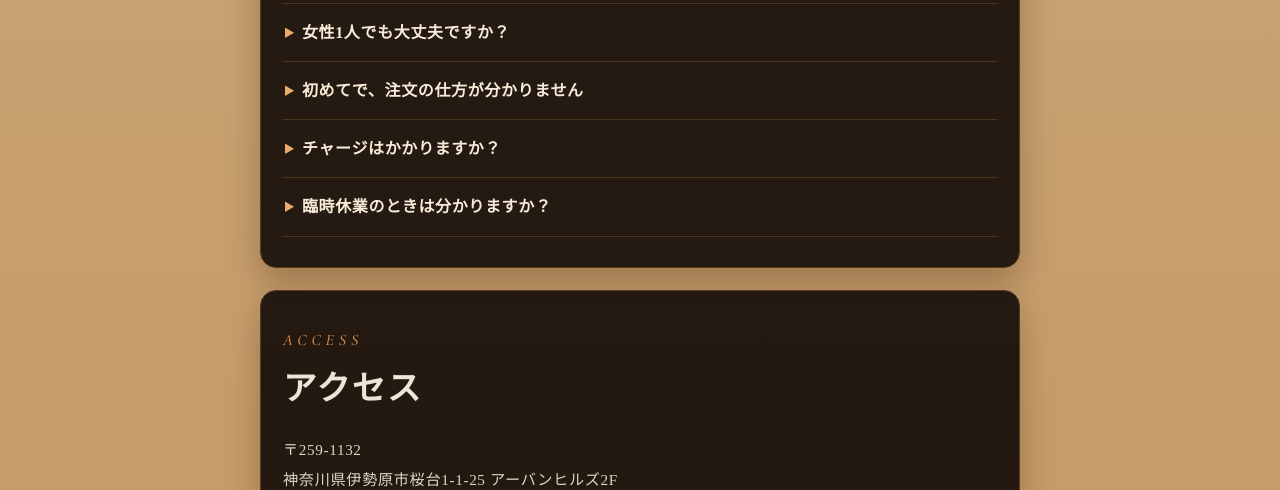
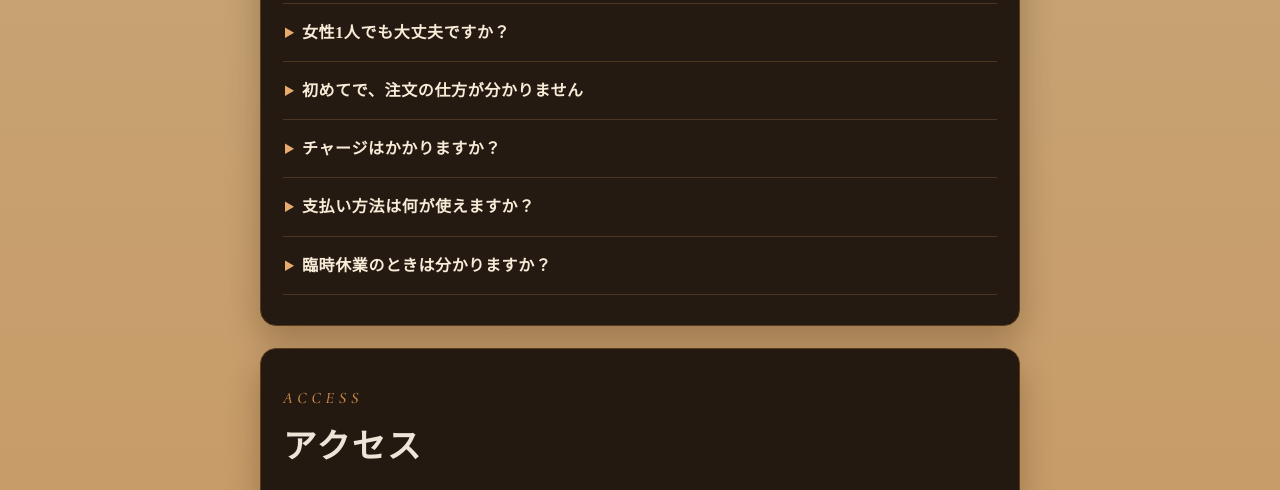
Before and after one commit to sota-furuta/bar-novel, a plain HTML site: page index.html in a window 1280 px wide. Shown: the part 3527-4017 px from the top of the page. Drawn offline with nearby package versions, Linux system fonts and the light colour scheme; no server answers.

Commit message:
FAQに支払い方法の項目を追加

```diff
--- a/index.html
+++ b/index.html
@@ -298,6 +298,10 @@
       <p>チャージとして ¥500 を頂戴しています。</p>
     </details>
     <details class="faq-item">
+      <summary>支払い方法は何が使えますか？</summary>
+      <p>現金のほか、クレジットカード、PayPayなどのQR決済もご利用いただけます。</p>
+    </details>
+    <details class="faq-item">
       <summary>臨時休業のときは分かりますか？</summary>
       <p>定休日（月曜）以外のお休みは、このページ上部とInstagramでお知らせします。</p>
     </details>
```
